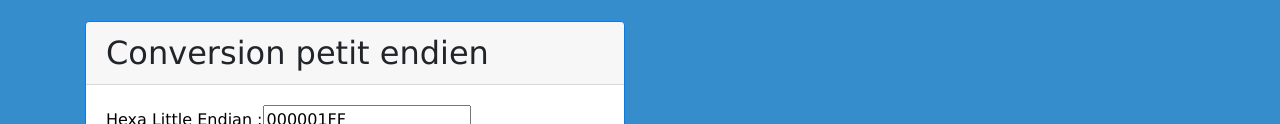
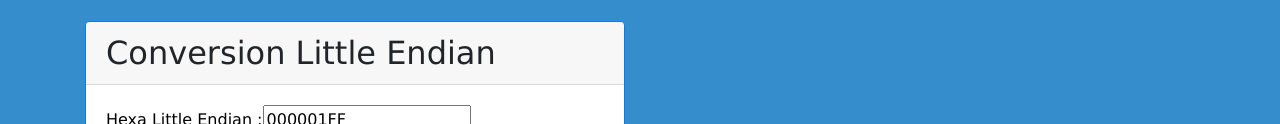
Before and after one commit to dHautefeuille/Alyra, a plain HTML site: page Exercices/defi/defi1.html in a window 1280 px wide. Shown: the part 339-463 px from the top of the page. Drawn offline with nearby package versions, Linux system fonts and the light colour scheme.

Commit message:
Update defi1.html

```diff
--- a/Exercices/defi/defi1.html
+++ b/Exercices/defi/defi1.html
@@ -35,7 +35,7 @@
       <div class="row">
       <div class="col-sm-6">
         <div class="card border-primary mb-4">
-          <div class="card-header"><h2>Conversion petit endien</h2></div>
+          <div class="card-header"><h2>Conversion Little Endian</h2></div>
           <div class="card-body">
               <p>Hexa Little Endian :<input type="text" value="000001FF" id="hle"><br>
                  Hexadecimal : <span type="text" id="hexadecimalPE"></span><br>
```
